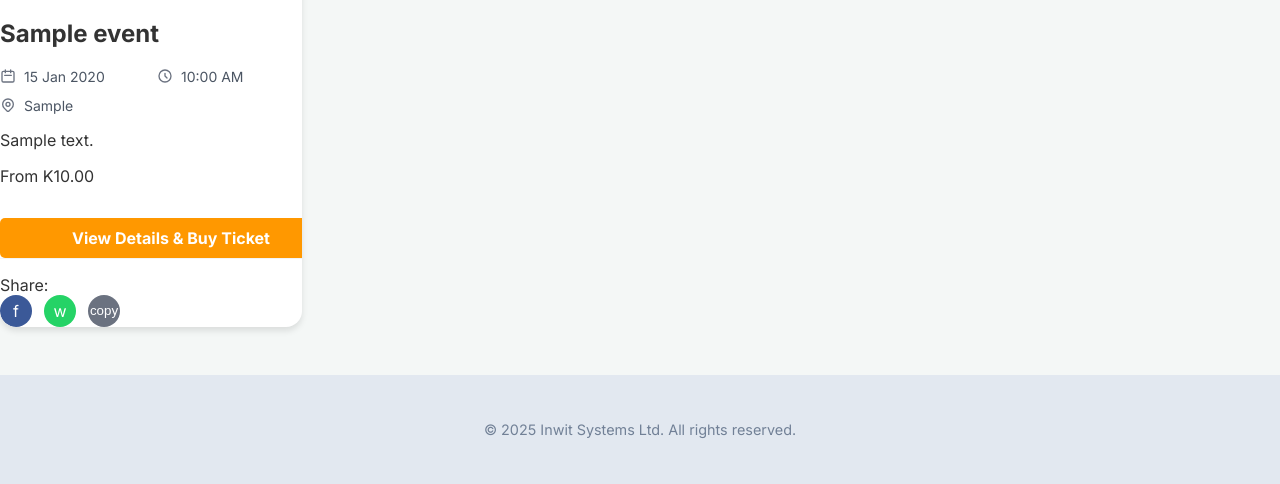
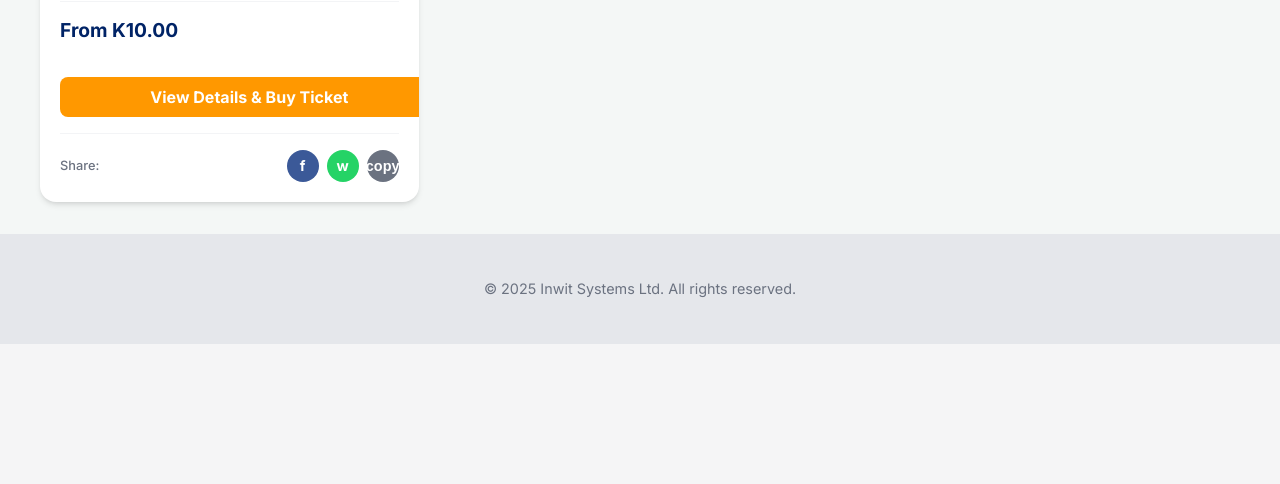
Before and after one commit to Plightin/inwit-tix-app, a Flask app: page / in a window 1280 px wide. Shown: the part 553-1037 px from the top of the page. After the commit the page ends 897 px from the top, so only its background shows below. Run offline with Flask 3, Linux system fonts and the light colour scheme; tables that the repository leaves empty hold one stand-in row (values such as "Sample post").

Commit message:
Update style.css

```diff
--- a/static/style.css
+++ b/static/style.css
@@ -1,46 +1,50 @@
-/* static/style.css */
+/* Main Layout */
 body {
     font-family: 'Inter', sans-serif;
-    margin: 0;
     background-color: #f4f7f6;
     color: #333;
+    margin: 0;
 }
-.container {
+
+.main-container {
     max-width: 1200px;
-    margin: 0 auto;
-    padding: 20px;
+    margin: 2rem auto;
+    padding: 0 1rem;
 }
+
+/* Navigation Bar */
 nav {
     background-color: #ffffff;
-    color: #1a202c;
-    padding: 1rem 0;
     box-shadow: 0 2px 4px rgba(0,0,0,0.05);
-    border-bottom: 1px solid #e2e8f0;
+    padding: 0.5rem 0;
 }
-nav .container {
+.nav-container {
     display: flex;
     justify-content: space-between;
     align-items: center;
-    padding: 0 1.5rem;
+    max-width: 1200px;
+    margin: 0 auto;
+    padding: 0 1rem;
 }
-nav .brand {
+.brand-container {
     display: flex;
     align-items: center;
-    gap: 0.75rem;
+    gap: 1rem;
     text-decoration: none;
 }
-nav .brand img {
-    height: 40px;
+.brand-logo {
+    height: 50px;
 }
-nav .brand .separator {
-    width: 1px;
-    height: 24px;
-    background-color: #cbd5e0;
+.separator {
+    width: 2px;
+    height: 30px;
+    background-color: #e5e7eb;
 }
-nav .brand .motto {
-    font-size: 0.8rem;
-    color: #718096;
+.brand-motto {
     font-style: italic;
+    color: #6b7280;
+    font-size: 0.9rem;
+    white-space: nowrap;
 }
 nav ul {
     list-style: none;
@@ -48,263 +52,217 @@
     padding: 0;
     display: flex;
     align-items: center;
-    gap: 0.5rem;
 }
 nav ul li a {
-    color: #4a5568;
+    color: #374151;
     text-decoration: none;
-    padding: 0.5rem 1rem;
+    padding: 10px 15px;
     display: block;
     font-weight: 500;
-    border-radius: 0.375rem;
-    transition: background-color 0.2s, color 0.2s;
+    transition: color 0.2s;
 }
 nav ul li a:hover {
-    background-color: #edf2f7;
-    color: #1a202c;
+    color: #002366;
 }
 
-/* === BUTTON STYLES === */
-.btn {
-    display: inline-block;
-    background-color: #ff9800; /* Original Orange */
-    color: white;
-    padding: 10px 20px;
-    text-decoration: none;
-    border-radius: 5px;
-    font-weight: bold;
-    border: none;
-    cursor: pointer;
-    text-align: center;
-    transition: background-color 0.3s;
-}
-.btn:hover {
-    background-color: #e68900;
-}
-.btn-alt {
-    display: inline-block;
-    background-color: #0056b3; /* Darker Blue */
-    color: white;
-    padding: 10px 20px;
-    text-decoration: none;
-    border-radius: 5px;
-    font-weight: bold;
-    border: none;
-    cursor: pointer;
-    text-align: center;
-    transition: background-color 0.3s;
-}
-.btn-alt:hover {
-    background-color: #004494;
+/* Event Grid and Cards */
+.event-grid {
+    display: grid;
+    grid-template-columns: repeat(auto-fill, minmax(320px, 1fr));
+    gap: 2rem;
 }
 
-.form-card {
-    background: white;
-    border-radius: 8px;
-    padding: 2rem;
-    box-shadow: 0 4px 6px rgba(0,0,0,0.1);
-}
-.form-group {
-    margin-bottom: 1.5rem;
-}
-.form-group label {
-    display: block;
-    margin-bottom: 0.5rem;
-    font-weight: 600;
-    color: #4a5568;
-}
-.form-group input, .form-group textarea {
-    width: 100%;
-    padding: 0.75rem 1rem;
-    border: 1px solid #cbd5e0;
-    border-radius: 4px;
-    box-sizing: border-box;
-    transition: border-color 0.2s, box-shadow 0.2s;
-}
-.form-group input:focus, .form-group textarea:focus {
-    outline: none;
-    border-color: #002366;
-    box-shadow: 0 0 0 2px rgba(0, 35, 102, 0.2);
-}
-.alert {
-    padding: 1rem;
-    margin-bottom: 1.5rem;
-    border-radius: 4px;
-    border-width: 1px;
-}
-.alert-success { color: #155724; background-color: #d4edda; border-color: #c3e6cb; }
-.alert-danger { color: #721c24; background-color: #f8d7da; border-color: #f5c6cb; }
-.alert-warning { color: #856404; background-color: #fff3cd; border-color: #ffeeba; }
-footer {
-    text-align: center;
-    padding: 2rem;
-    margin-top: 3rem;
-    background-color: #e2e8f0;
-    color: #718096;
-    font-size: 0.9rem;
-}
-
-/* Event Card Styles */
 .card {
     background: white;
     border-radius: 1rem;
+    box-shadow: 0 4px 6px -1px rgb(0 0 0 / 0.1), 0 2px 4px -2px rgb(0 0 0 / 0.1);
     overflow: hidden;
-    box-shadow: 0 4px 6px rgba(0,0,0,0.1);
     display: flex;
     flex-direction: column;
+    transition: transform 0.2s, box-shadow 0.2s;
 }
-.event-grid {
-    display: grid;
-    grid-template-columns: repeat(auto-fill, minmax(300px, 1fr));
-    gap: 1.5rem;
+.card:hover {
+    transform: translateY(-5px);
+    box-shadow: 0 10px 15px -3px rgb(0 0 0 / 0.1), 0 4px 6px -4px rgb(0 0 0 / 0.1);
 }
 .event-image-container {
-    height: 150px;
+    width: 100%;
+    height: 180px;
     overflow: hidden;
 }
 .event-image {
     width: 100%;
     height: 100%;
     object-fit: cover;
-    transition: transform 0.3s ease;
 }
-.card:hover .event-image {
-    transform: scale(1.05);
+.card-content {
+    padding: 1.25rem;
+    display: flex;
+    flex-direction: column;
+    flex-grow: 1;
+}
+.card-title {
+    font-size: 1.25rem;
+    font-weight: 700;
+    color: #1f2937;
+    margin-bottom: 0.5rem;
 }
 
-/* Detail Page Styles */
-.detail-image-container {
-    height: 350px;
-    overflow: hidden;
-    border-radius: 1rem;
+/* UPDATED: Simplified and corrected event meta styles */
+.event-meta {
+    font-size: 0.875rem;
+    color: #6b7280;
+    margin-bottom: 1rem;
+    display: flex;
+    flex-direction: column;
+    gap: 0.5rem;
 }
-.detail-image {
-    width: 100%;
-    height: 100%;
-    object-fit: cover;
+.meta-item {
+    display: flex;
+    align-items: center;
+    gap: 0.5rem;
+}
+.meta-icon {
+    width: 1rem;
+    height: 1rem;
+    flex-shrink: 0;
 }
 
-/* Ticket Option Styles */
-.ticket-option-label {
-    display: block;
-    border: 1px solid #e2e8f0;
-    border-radius: 0.5rem;
-    padding: 1rem;
-    cursor: pointer;
-    transition: border-color 0.2s, box-shadow 0.2s;
+.card-description {
+    color: #4b5563;
+    font-size: 0.9rem;
+    line-height: 1.5;
+    flex-grow: 1;
+    margin-bottom: 1rem;
+    display: -webkit-box;
+    -webkit-line-clamp: 3;
+    -webkit-box-orient: vertical;
+    overflow: hidden;
 }
-.ticket-option-label:hover {
-    border-color: #a0aec0;
-}
-.ticket-option-label input[type="radio"] {
-    display: none;
-}
-.ticket-option-label:has(input[type="radio"]:checked) {
-    border-color: #002366;
-    box-shadow: 0 0 0 2px rgba(0, 35, 102, 0.2);
-}
-.ticket-option-content {
-    display: flex;
-    justify-content: space-between;
-    align-items: center;
+.price {
+    font-weight: bold;
+    color: #002366;
+    font-size: 1.2rem;
+    margin-top: auto;
+    padding-top: 1rem;
+    border-top: 1px solid #f3f4f6;
 }
 
-/* === NEW: Dashboard Styles === */
-.dashboard-grid {
-    display: grid;
-    grid-template-columns: 1fr 1fr;
-    gap: 1.5rem;
-    margin-bottom: 2rem;
+/* Buttons */
+.btn {
+    display: inline-block;
+    background-color: #ff9800; /* Inwit Orange */
+    color: white;
+    padding: 10px 20px;
+    text-decoration: none;
+    border-radius: 0.5rem;
+    font-weight: bold;
+    border: none;
+    cursor: pointer;
+    text-align: center;
+    transition: background-color 0.2s;
 }
-.stat-card {
+.btn:hover {
+    background-color: #e68900;
+}
+
+/* Other Components */
+.footer {
+    text-align: center;
+    padding: 2rem;
+    margin-top: 2rem;
+    background-color: #e5e7eb;
+    color: #6b7280;
+    font-size: 0.9rem;
+}
+.alert {
+    padding: 1rem;
+    margin: 1rem auto;
+    border-radius: 0.5rem;
+    max-width: 1200px;
+}
+.alert-success { color: #155724; background-color: #d4edda; border: 1px solid #c3e6cb; }
+.alert-danger { color: #721c24; background-color: #f8d7da; border: 1px solid #f5c6cb; }
+
+/* Dashboard & Profile Specific Styles */
+.table-container {
     background-color: white;
     padding: 1.5rem;
     border-radius: 1rem;
-    box-shadow: 0 4px 6px rgba(0,0,0,0.1);
-    display: flex;
-    align-items: center;
+    box-shadow: 0 4px 6px -1px rgb(0 0 0 / 0.1), 0 2px 4px -2px rgb(0 0 0 / 0.1);
 }
-.stat-icon-wrapper {
-    padding: 1rem;
-    border-radius: 9999px;
-    margin-right: 1.5rem;
-}
-.stat-icon {
-    height: 2rem; /* Reduced icon size */
-    width: 2rem;
-}
-.blue-icon { background-color: #e0e7ff; color: #3730a3; }
-.green-icon { background-color: #dcfce7; color: #166534; }
-.stat-text h3 {
-    margin: 0;
-    color: #6b7280;
-    font-size: 0.9rem;
-}
-.stat-text p {
-    margin: 0;
-    font-size: 1.75rem;
-    font-weight: 700;
-    color: #111827;
-}
-
-/* === NEW: Table Styles for Profile & Dashboard === */
-.styled-table {
+.custom-table {
     width: 100%;
     border-collapse: collapse;
 }
-.styled-table thead {
-    background-color: #f9fafb;
-}
-.styled-table th, .styled-table td {
-    padding: 12px 15px;
+.custom-table th, .custom-table td {
+    padding: 0.75rem 1rem;
     text-align: left;
     border-bottom: 1px solid #e5e7eb;
 }
-.styled-table th {
+.custom-table th {
     font-size: 0.75rem;
     font-weight: 600;
     color: #6b7280;
     text-transform: uppercase;
     letter-spacing: 0.05em;
 }
-.styled-table td {
-    font-size: 0.9rem;
+.custom-table td {
+    font-size: 0.875rem;
+    color: #374151;
 }
+.dashboard-card {
+    background-color: white;
+    padding: 1.5rem;
+    border-radius: 1rem;
+    box-shadow: 0 4px 6px -1px rgb(0 0 0 / 0.1), 0 2px 4px -2px rgb(0 0 0 / 0.1);
+    display: flex;
+    align-items: center;
+}
+.dashboard-card-icon-container {
+    padding: 0.75rem;
+    border-radius: 9999px;
+    margin-right: 1rem;
+}
+.dashboard-card-icon {
+    width: 2rem;
+    height: 2rem;
+}
+.blue-icon { background-color: #dbeafe; color: #1e40af; }
+.green-icon { background-color: #d1fae5; color: #065f46; }
 
-/* === NEW: Social Share Buttons === */
+/* Share Buttons */
 .share-container {
-    margin-top: auto; /* Pushes to bottom */
+    margin-top: 1rem;
     padding-top: 1rem;
     border-top: 1px solid #f3f4f6;
+    display: flex;
+    align-items: center;
+    justify-content: space-between;
+}
+.share-label {
+    font-size: 0.8rem;
+    font-weight: 500;
+    color: #6b7280;
 }
 .share-buttons {
     display: flex;
-    align-items: center;
-    gap: 0.75rem;
-}
-.share-buttons span {
-    font-size: 0.8rem;
-    color: #6b7280;
-    font-weight: 500;
+    gap: 0.5rem;
 }
 .share-btn {
+    width: 32px;
+    height: 32px;
     display: flex;
     align-items: center;
     justify-content: center;
-    width: 32px;
-    height: 32px;
     border-radius: 9999px;
-    color: white;
+    color: white !important;
     text-decoration: none;
+    font-size: 0.9rem;
+    font-weight: bold;
     transition: opacity 0.2s;
 }
-.share-btn:hover {
-    opacity: 0.8;
-}
-.share-btn svg {
-    width: 16px;
-    height: 16px;
-}
+.share-btn:hover { opacity: 0.8; }
 .facebook { background-color: #3b5998; }
 .whatsapp { background-color: #25d366; }
-.copy-link { background-color: #6b7280; border: none; cursor: pointer; padding: 0; }
+.copy-link { background-color: #6b7280; border: none; cursor: pointer; padding: 0;}
```
